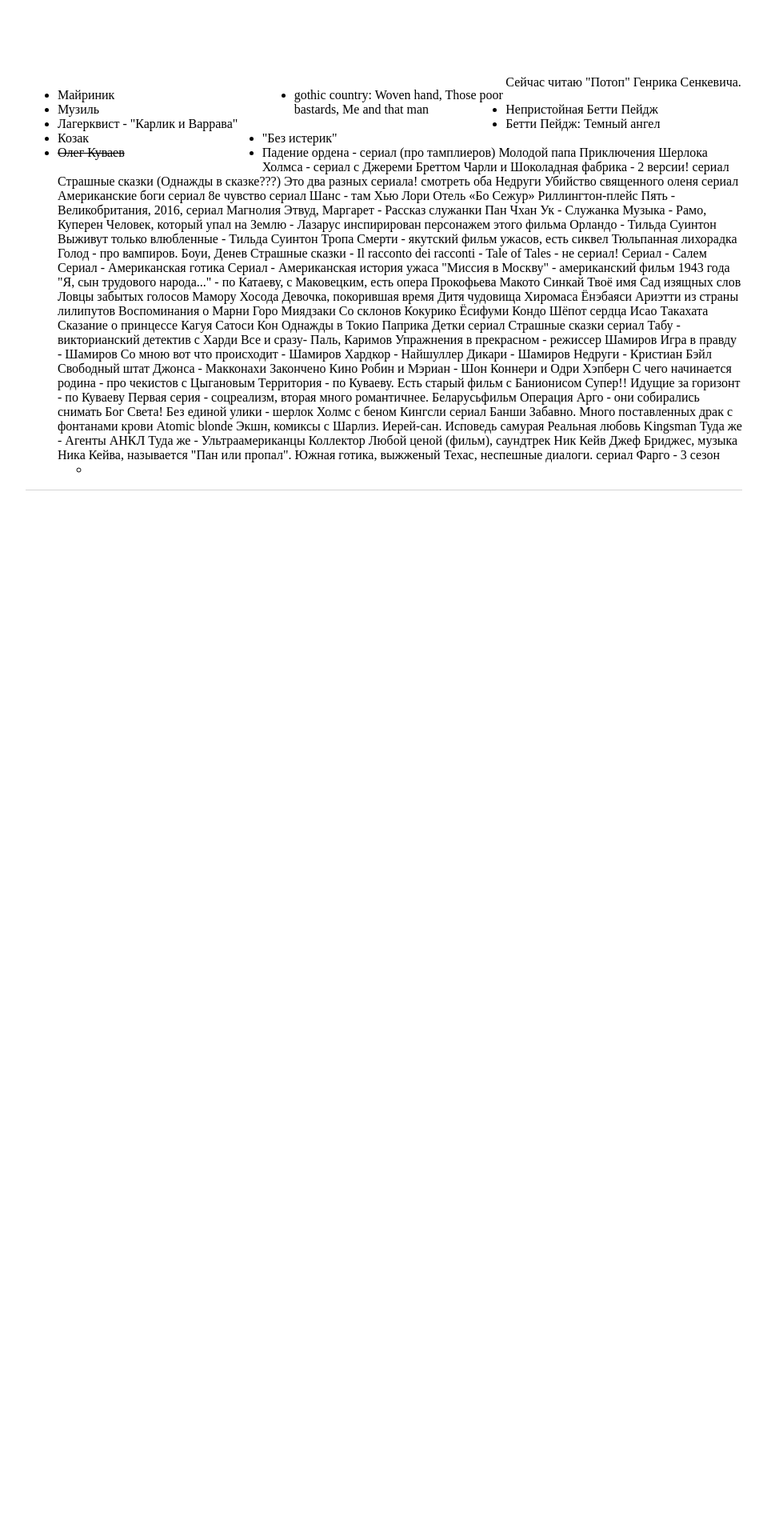
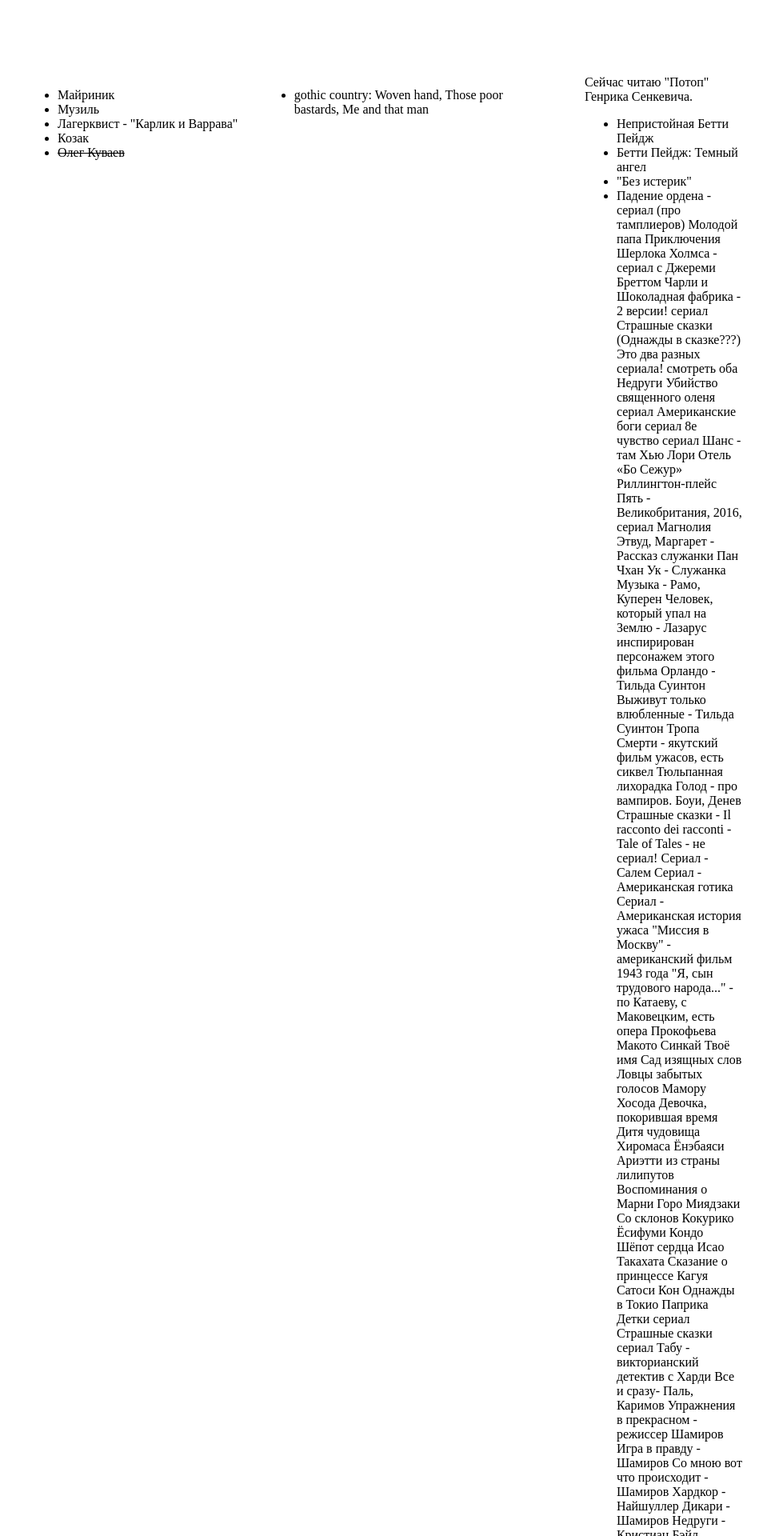
Before and after one commit to hinterlistig/hinterlistig.github.io, a Jekyll site: the page built from index.html, in a window 1280 px wide. Shown: the top 1920 px of the page at 80% size, without its empty margins (160-1119 px from the left). Built offline with Jekyll 4.4.1, drawn with Linux system fonts in a browser that asks for light colours; before the commit the page ends 900 px from its top, so only the background shows below that.

Commit message:
Update main.css

```diff
--- a/css/main.css
+++ b/css/main.css
@@ -50,6 +50,6 @@
     margin-left: 34;
     float: left;
 }
-.movie{
+.watch{
     margin-left: 78%;
 }
```
